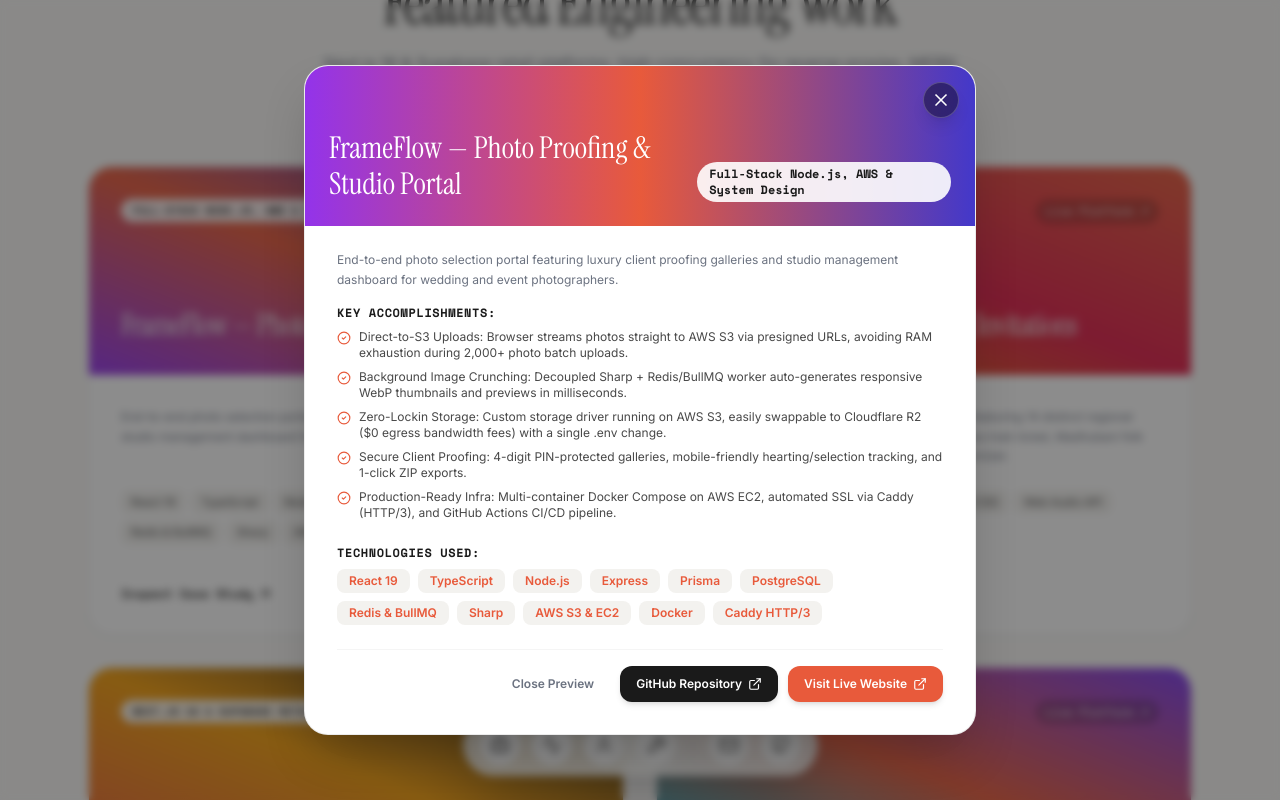
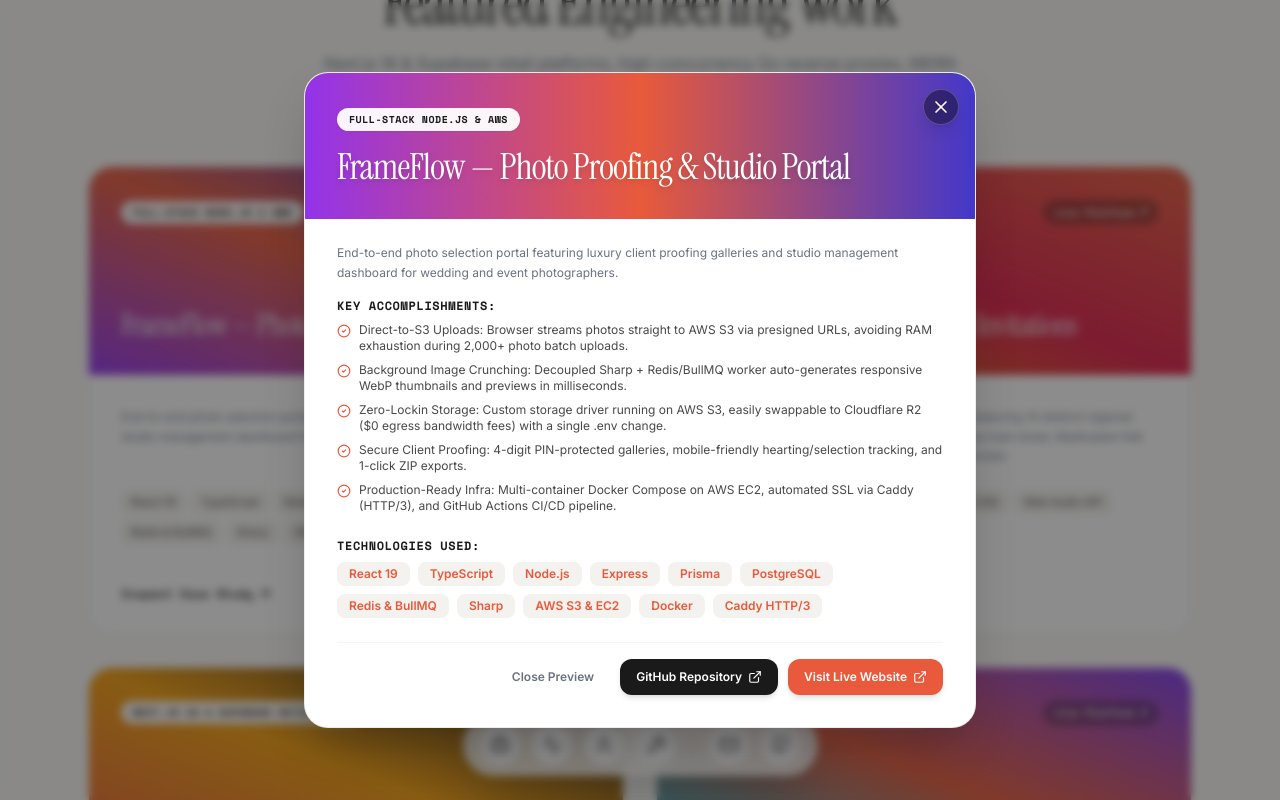
Before and after one commit to BhadraSuman/Portfolio2026, a Next.js app: page / in a window 1280 px wide. Both pictures are taken after a click on the element 356 px from the left and 2796 px from the top of the page. Shown: the part 2396-3196 px from the top of the page. Built offline with nearby package versions, Linux system fonts and the light colour scheme.

Commit message:
fix: redesign project card & modal header badges for clean single-line rendering

```diff
--- a/components/ProjectsSection.tsx
+++ b/components/ProjectsSection.tsx
@@ -20,7 +20,7 @@
   {
     id: 1,
     title: 'FrameFlow — Photo Proofing & Studio Portal',
-    category: 'Full-Stack Node.js, AWS & System Design',
+    category: 'Full-Stack Node.js & AWS',
     description: 'End-to-end photo selection portal featuring luxury client proofing galleries and studio management dashboard for wedding and event photographers.',
     highlights: [
       'Direct-to-S3 Uploads: Browser streams photos straight to AWS S3 via presigned URLs, avoiding RAM exhaustion during 2,000+ photo batch uploads.',
@@ -37,7 +37,7 @@
   {
     id: 2,
     title: 'UtsavPatra — Digital Wedding Invitations',
-    category: 'Culturally-Aware SaaS & Next.js 15',
+    category: 'Culturally-Aware Wedding SaaS',
     description: 'Digital wedding invitation SaaS for Indian couples featuring 14 distinct regional templates (1920s Gazette, Bollywood, Vivah Express train ticket, Madhubani folk art), personalized guest links, and live tryout customizer.',
     highlights: [
       '14 Regional Culturally-Aware Templates: Built 14 distinct regional themes (1920s Gazette newspaper, Bollywood movie poster, Vivah Express train ticket, Madhubani folk art, Phulkari embroidery, etc.).',
@@ -139,13 +139,14 @@
             <div className={`h-52 w-full bg-gradient-to-tr ${project.gradient} p-6 sm:p-8 flex flex-col justify-between relative overflow-hidden`}>
               <div className="absolute inset-0 bg-grid-dots opacity-20 pointer-events-none" />
 
-              <div className="flex justify-between items-start z-10">
-                <span className="px-3 py-1 bg-white/90 backdrop-blur-md rounded-full text-[10px] font-mono-tag font-bold text-[#1a1a1a] uppercase tracking-wider shadow-sm">
+              <div className="flex flex-wrap items-center justify-between gap-2 z-10">
+                <span className="px-3 py-1 bg-white/95 backdrop-blur-md rounded-full text-[10px] font-mono-tag font-bold text-[#1a1a1a] uppercase tracking-wider shadow-sm whitespace-nowrap">
                   {project.category}
                 </span>
                 {project.demoUrl && (
-                  <span className="px-2.5 py-1 bg-black/20 text-white text-[11px] font-mono-tag rounded-full">
-                    Live Platform ↗
+                  <span className="px-2.5 py-1 bg-black/30 backdrop-blur-sm text-white text-[10px] font-mono-tag font-bold rounded-full whitespace-nowrap shrink-0 flex items-center gap-1 border border-white/20">
+                    <span>Live Platform</span>
+                    <span className="text-xs">↗</span>
                   </span>
                 )}
               </div>
@@ -207,11 +208,20 @@
               <X className="w-5 h-5" />
             </button>
 
-            <div className={`h-40 -mx-6 -mt-6 sm:-mx-8 sm:-mt-8 mb-6 bg-gradient-to-r ${activeProject.gradient} p-6 flex items-end justify-between relative`}>
-              <h3 className="font-serif-title text-3xl text-white">{activeProject.title}</h3>
-              <span className="bg-white/90 text-[#1a1a1a] text-xs font-mono-tag font-bold px-3 py-1 rounded-full">
-                {activeProject.category}
-              </span>
+            <div className={`min-h-[140px] -mx-6 -mt-6 sm:-mx-8 sm:-mt-8 mb-6 bg-gradient-to-r ${activeProject.gradient} p-6 sm:p-8 flex flex-col justify-between relative overflow-hidden`}>
+              <div className="absolute inset-0 bg-grid-dots opacity-20 pointer-events-none" />
+
+              <div className="z-10 mb-4">
+                <span className="inline-block px-3 py-1 bg-white/95 backdrop-blur-md text-[#1a1a1a] text-[10px] font-mono-tag font-bold rounded-full uppercase tracking-wider shadow-sm whitespace-nowrap">
+                  {activeProject.category}
+                </span>
+              </div>
+
+              <div className="z-10 pr-12">
+                <h3 className="font-serif-title text-2xl sm:text-4xl text-white tracking-tight drop-shadow-md leading-tight">
+                  {activeProject.title}
+                </h3>
+              </div>
             </div>
 
             <p className="text-[#6b7280] text-xs leading-relaxed mb-4">
```
